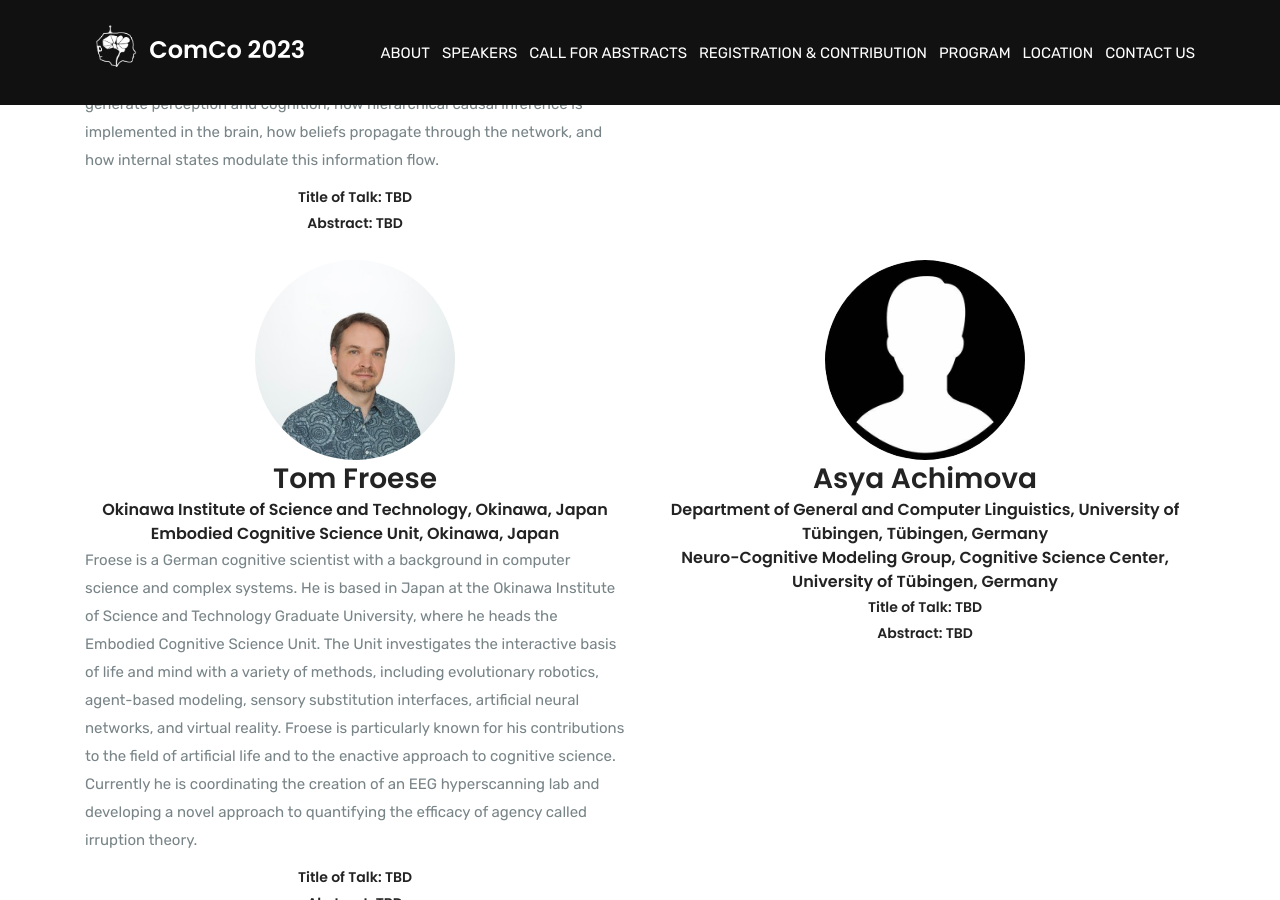
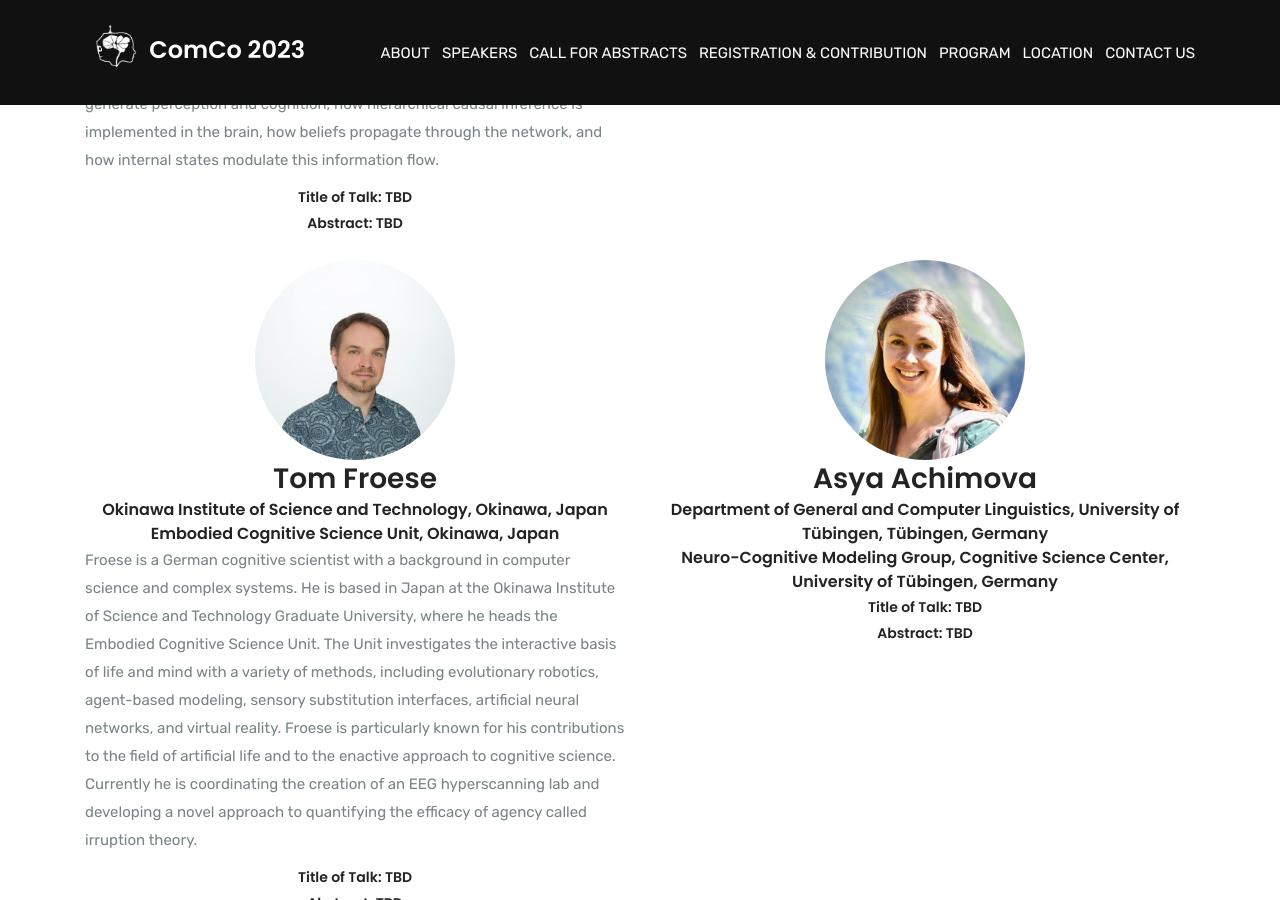
Before and after one commit to comco23/comco23.github.io, a Jekyll site: the page built from speakers.html, in a window 1280 px wide and 900 px high, scrolled down 1173 px. Built offline with Jekyll 4.4.1, drawn with Linux system fonts in a browser that asks for light colours.

Commit message:
added a photo

```diff
--- a/speakers.html
+++ b/speakers.html
@@ -106,7 +106,7 @@ permalink: /keynote
 			<div class="col-lg-6 col-md-6 col-sm-12 mb-4">
 
 				<div class="speaker-card">
-					<img src="assets/img/about/about-13.jpg" alt="">
+					<img src="assets/img/about/about-14.jpg" alt="">
 					<h3>Asya Achimova</h3>
 					<h5>Department of General and Computer Linguistics, University of Tübingen, Tübingen, Germany</h5>
 					<h5>Neuro-Cognitive Modeling Group, Cognitive Science Center, University of Tübingen, Germany</h5>
```
Also changed, not shown: assets/img/about/about-14.jpg (added).
